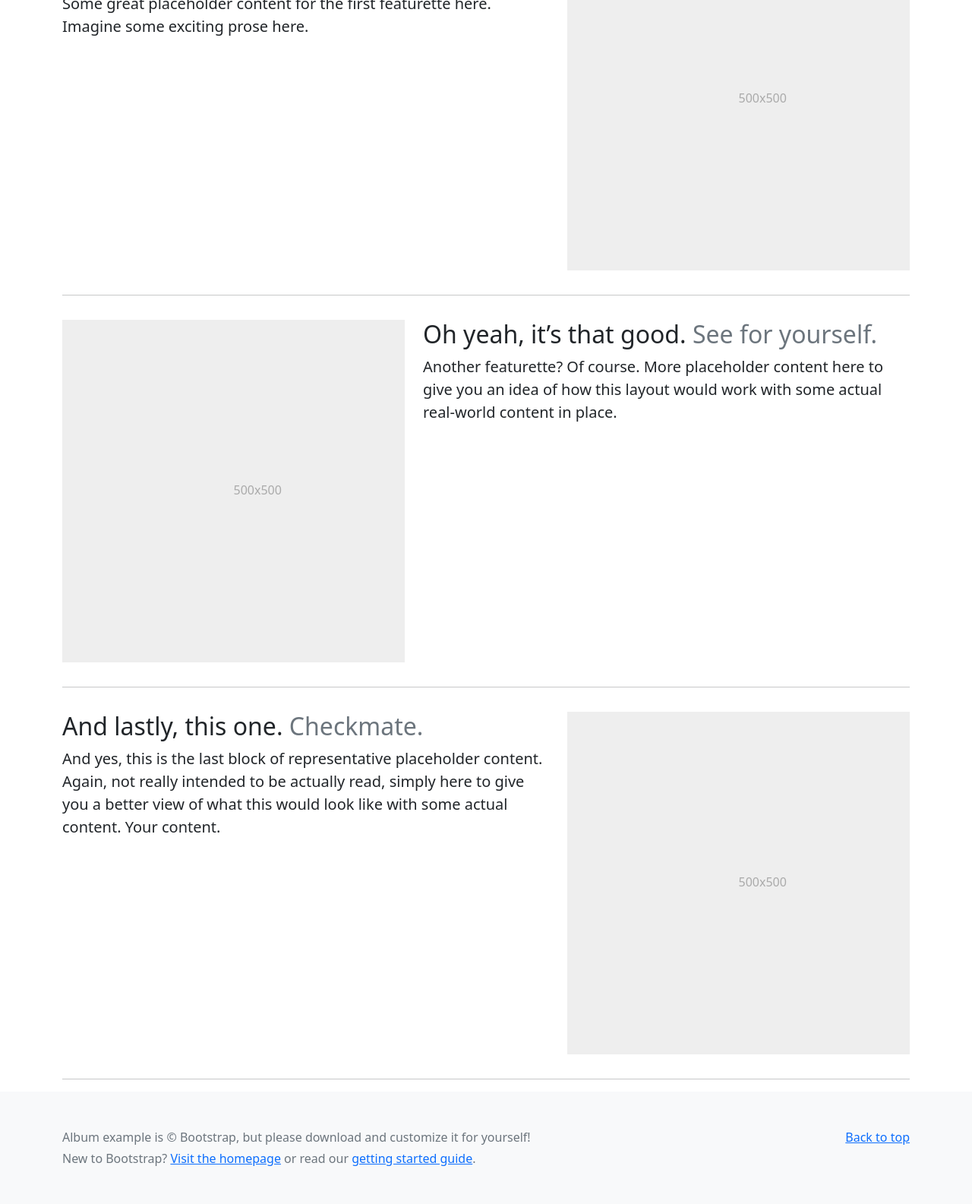
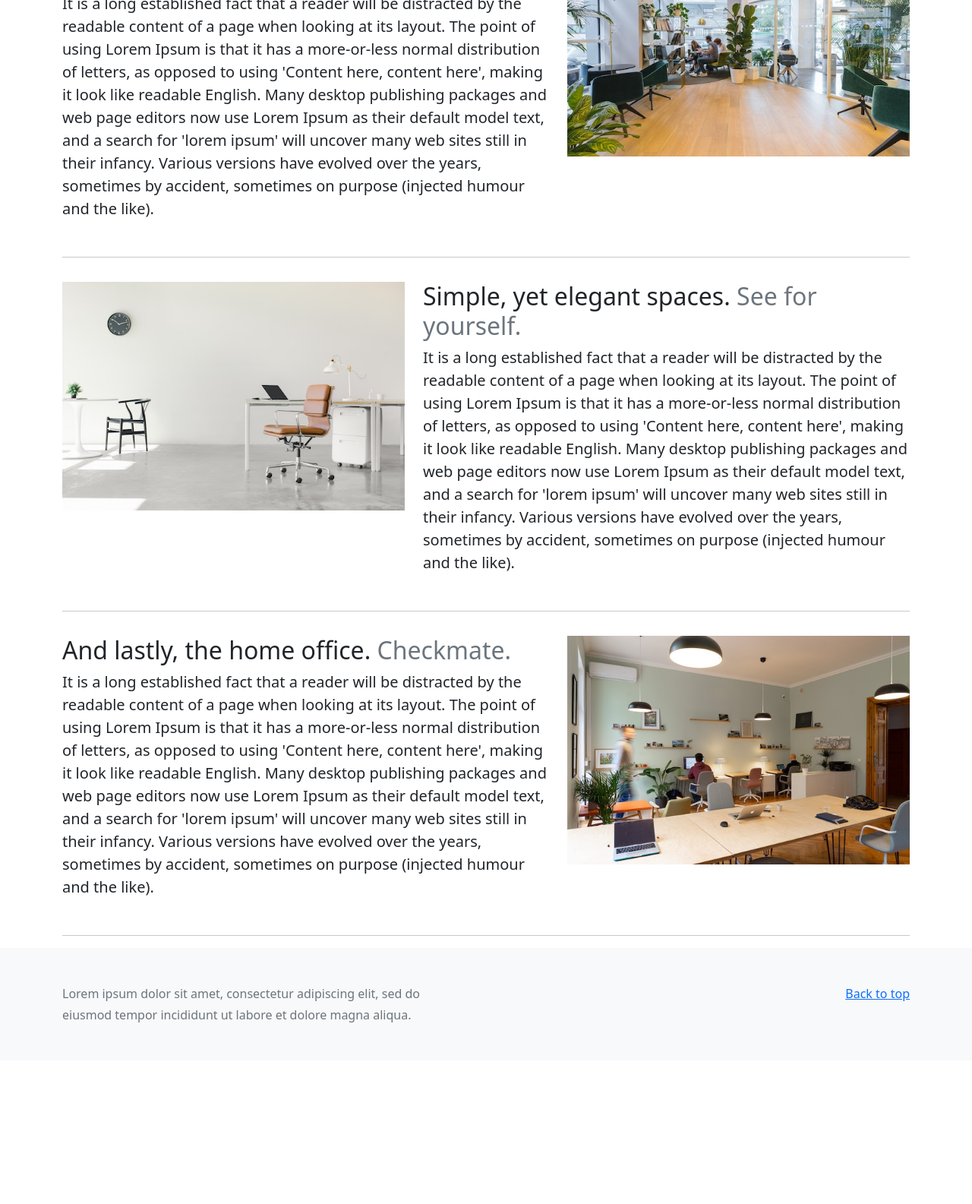
Before and after one commit to donovanm21/furnishop, a plain HTML site: page about.html in a window 1280 px wide. Shown: the part 714-2299 px from the top of the page at 76% size. After the commit the page ends 2110 px from the top, so only its background shows below. Drawn offline with Linux system fonts and the light colour scheme.

Commit message:
Content update on various pages.

```diff
--- a/about.html
+++ b/about.html
@@ -52,9 +52,6 @@
     </section>
 
     <!-- Team Section-->
-    <!-- Marketing messaging and featurettes
-    ================================================== -->
-    <!-- Wrap the rest of the page in another container to center all the content. -->
 
     <div class="container marketing">
 
@@ -84,12 +81,14 @@
 
         <div class="row featurette py-3">
             <div class="col-md-7">
-                <h2 class="featurette-heading">First featurette heading. <span class="text-muted">It’ll blow your mind.</span></h2>
-                <p class="lead">Some great placeholder content for the first featurette here. Imagine some exciting prose here.</p>
+                <h2 class="featurette-heading">Eco friendly spaces the future. <span class="text-muted">It’ll blow your mind.</span></h2>
+                <p class="lead">It is a long established fact that a reader will be distracted by the readable content of a page when looking at its layout. The point of using Lorem Ipsum
+                    is that it has a more-or-less normal distribution of letters, as opposed to using 'Content here, content here', making it look like readable English. Many desktop publishing
+                    packages and web page editors now use Lorem Ipsum as their default model text, and a search for 'lorem ipsum' will uncover many web sites still in their infancy. Various
+                    versions have evolved over the years, sometimes by accident, sometimes on purpose (injected humour and the like).</p>
             </div>
             <div class="col-md-5">
-                <svg class="bd-placeholder-img bd-placeholder-img-lg featurette-image img-fluid mx-auto" width="500" height="500" xmlns="http://www.w3.org/2000/svg" role="img" aria-label="Placeholder: 500x500" preserveAspectRatio="xMidYMid slice" focusable="false"><title>Placeholder</title><rect width="100%" height="100%" fill="#eee"/><text x="50%" y="50%" fill="#aaa" dy=".3em">500x500</text></svg>
-
+                <img src="includes/img/team1.jpg" class="bd-placeholder-img bd-placeholder-img-lg featurette-image img-fluid mx-auto" width="500" height="500">
             </div>
         </div>
 
@@ -97,12 +96,14 @@
 
         <div class="row featurette py-3">
             <div class="col-md-7 order-md-2">
-                <h2 class="featurette-heading">Oh yeah, it’s that good. <span class="text-muted">See for yourself.</span></h2>
-                <p class="lead">Another featurette? Of course. More placeholder content here to give you an idea of how this layout would work with some actual real-world content in place.</p>
-            </div>
+                <h2 class="featurette-heading">Simple, yet elegant spaces. <span class="text-muted">See for yourself.</span></h2>
+                <p class="lead">It is a long established fact that a reader will be distracted by the readable content of a page when looking at its layout. The point of using Lorem Ipsum
+                    is that it has a more-or-less normal distribution of letters, as opposed to using 'Content here, content here', making it look like readable English. Many desktop publishing
+                    packages and web page editors now use Lorem Ipsum as their default model text, and a search for 'lorem ipsum' will uncover many web sites still in their infancy. Various
+                    versions have evolved over the years, sometimes by accident, sometimes on purpose (injected humour and the like).</p>
+                </div>
             <div class="col-md-5 order-md-1">
-                <svg class="bd-placeholder-img bd-placeholder-img-lg featurette-image img-fluid mx-auto" width="500" height="500" xmlns="http://www.w3.org/2000/svg" role="img" aria-label="Placeholder: 500x500" preserveAspectRatio="xMidYMid slice" focusable="false"><title>Placeholder</title><rect width="100%" height="100%" fill="#eee"/><text x="50%" y="50%" fill="#aaa" dy=".3em">500x500</text></svg>
-
+                <img src="includes/img/team2.jpg" class="bd-placeholder-img bd-placeholder-img-lg featurette-image img-fluid mx-auto" width="500" height="500">
             </div>
         </div>
 
@@ -110,12 +111,14 @@
 
         <div class="row featurette py-3">
             <div class="col-md-7">
-                <h2 class="featurette-heading">And lastly, this one. <span class="text-muted">Checkmate.</span></h2>
-                <p class="lead">And yes, this is the last block of representative placeholder content. Again, not really intended to be actually read, simply here to give you a better view of what this would look like with some actual content. Your content.</p>
-            </div>
+                <h2 class="featurette-heading">And lastly, the home office. <span class="text-muted">Checkmate.</span></h2>
+                <p class="lead">It is a long established fact that a reader will be distracted by the readable content of a page when looking at its layout. The point of using Lorem Ipsum
+                    is that it has a more-or-less normal distribution of letters, as opposed to using 'Content here, content here', making it look like readable English. Many desktop publishing
+                    packages and web page editors now use Lorem Ipsum as their default model text, and a search for 'lorem ipsum' will uncover many web sites still in their infancy. Various
+                    versions have evolved over the years, sometimes by accident, sometimes on purpose (injected humour and the like).</p>
+                </div>
             <div class="col-md-5">
-                <svg class="bd-placeholder-img bd-placeholder-img-lg featurette-image img-fluid mx-auto" width="500" height="500" xmlns="http://www.w3.org/2000/svg" role="img" aria-label="Placeholder: 500x500" preserveAspectRatio="xMidYMid slice" focusable="false"><title>Placeholder</title><rect width="100%" height="100%" fill="#eee"/><text x="50%" y="50%" fill="#aaa" dy=".3em">500x500</text></svg>
-
+                <img src="includes/img/team3.jpg" class="bd-placeholder-img bd-placeholder-img-lg featurette-image img-fluid mx-auto" width="500" height="500">
             </div>
         </div>
 
@@ -131,8 +134,8 @@
     <p class="float-end mb-1">
         <a href="#">Back to top</a>
     </p>
-    <p class="mb-1">Album example is &copy; Bootstrap, but please download and customize it for yourself!</p>
-    <p class="mb-0">New to Bootstrap? <a href="/">Visit the homepage</a> or read our <a href="../getting-started/introduction/">getting started guide</a>.</p>
+    <p class="mb-1">Lorem ipsum dolor sit amet, consectetur adipiscing elit, sed do</p>
+    <p class="mb-0">eiusmod tempor incididunt ut labore et dolore magna aliqua.</p>
     </div>
 </footer>
 <script src="includes/js/bootstrap.bundle.min.js"></script>
--- a/includes/js/vue.js
+++ b/includes/js/vue.js
@@ -39,6 +39,9 @@ const app = Vue.createApp({
         },
         toggleCheckOut(){
             this.checkout = !this.checkout
+        },
+        buyItems(){
+            this.cart = []
         }
     },
     computed: {
```
Also changed, not shown: contact.html (+2 -2 lines), index.html (+17 -12 lines), store.html (+8 -19 lines), includes/img/team1.jpg (added), includes/img/team2.jpg (added), includes/img/team3.jpg (added).
